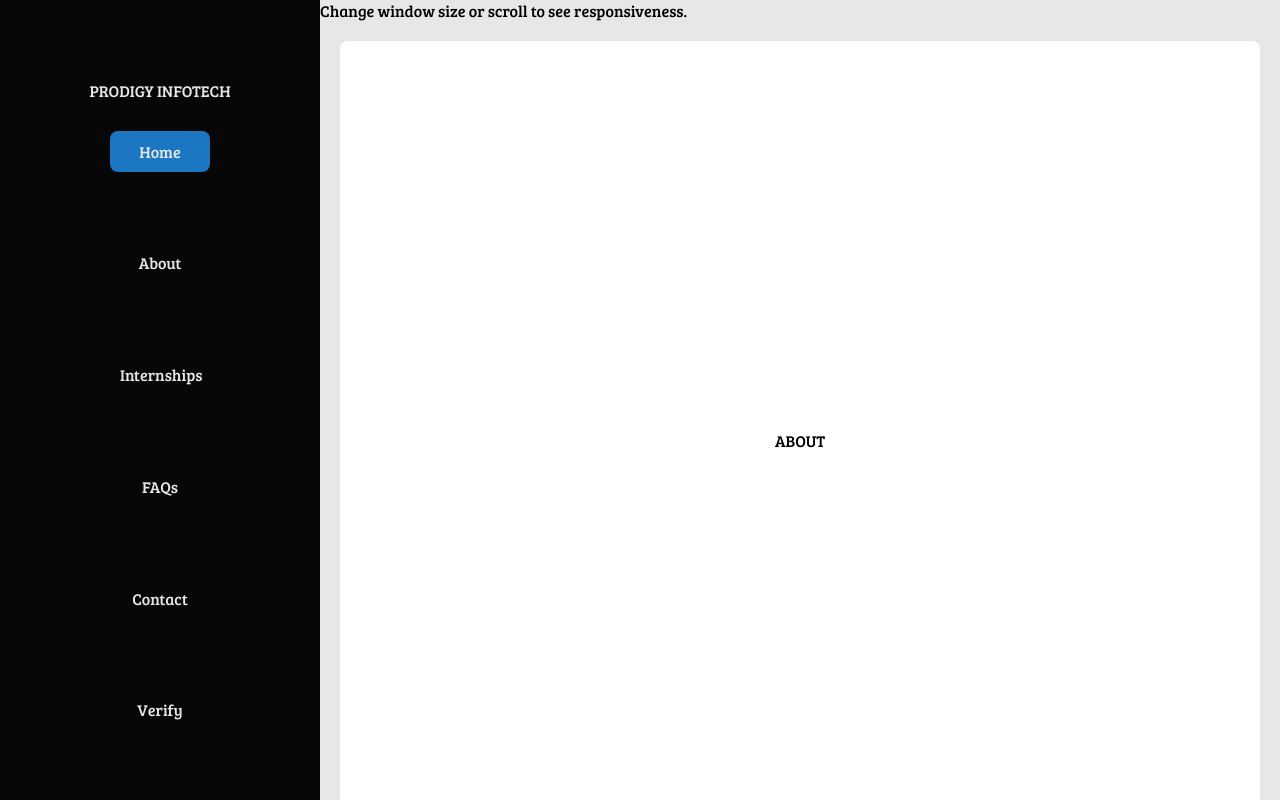
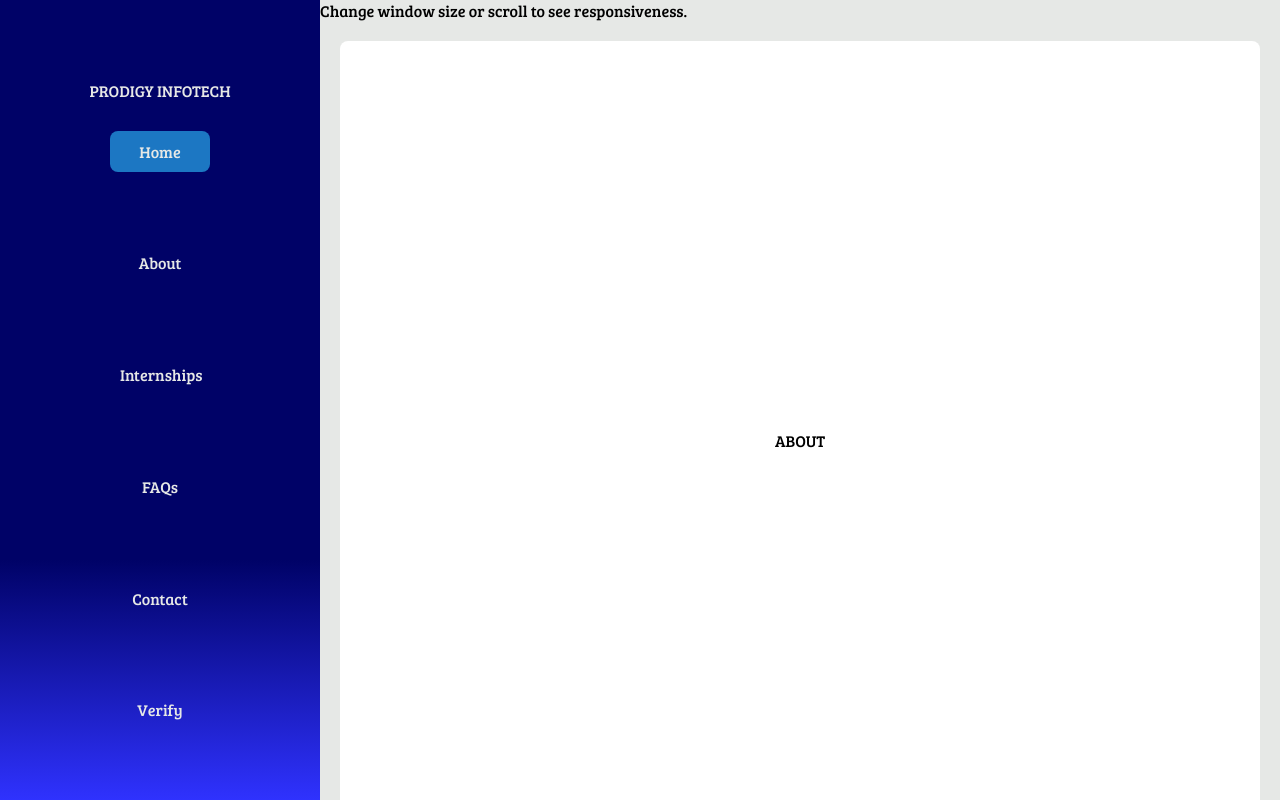
Before and after one commit to manishkrj/PRODIGY_WD_01, a plain HTML site: page index.html in a window 1280 px wide. Shown: the top 800 px of the page. Drawn offline with Linux system fonts and the light colour scheme.

Commit message:
add background gradient

```diff
--- a/script.js
+++ b/script.js
@@ -11,7 +11,7 @@ if(window.innerWidth<=900 && window.scrollY > 50){
         return e.style.color='#080708';
     });
 }else{
-    nav.style.backgroundColor='#080708';
+    nav.style.backgroundColor='#000267';
     anch.forEach((e)=>{
         return e.style.color='#E6E8E6';
     });
@@ -118,7 +118,7 @@ var open=true;
 window.addEventListener('resize',function(){
     document.querySelector('.nav-hided').style.width='0';
     if(window.innerWidth>900){
-        document.querySelector('nav').style.backgroundColor='#080708';
+        document.querySelector('nav').style.backgroundColor='#000267';
         document.querySelectorAll('a').forEach((e)=>{
             return e.style.color='#FFFFFF';
         })
--- a/style.css
+++ b/style.css
@@ -9,7 +9,8 @@ body{
     font-family: "Bree Serif", serif;
 }
 nav{
-    background-color: #080708;
+    /* background-color: #080708; */
+    background-color: #000267;
     /* border: solid black 1px; */
     padding: 15px;
     display: flex;
@@ -102,6 +103,7 @@ li:hover{
         flex-direction: row;
     }
     nav{
+        background-image: linear-gradient(#000267 70%,#2f32fe);
         display: flex;
         flex: 0 0 25%;
         flex-direction: column;
```
